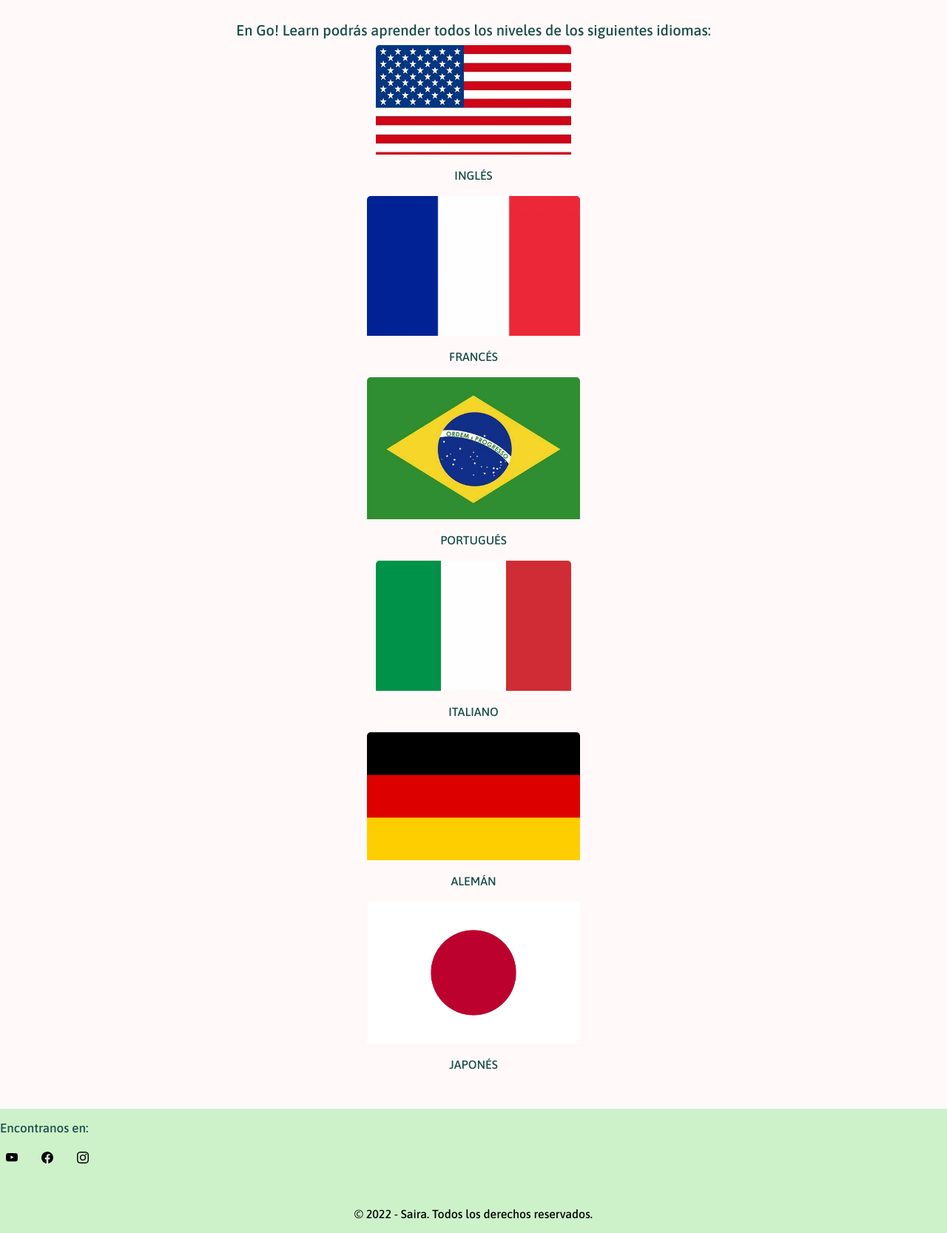
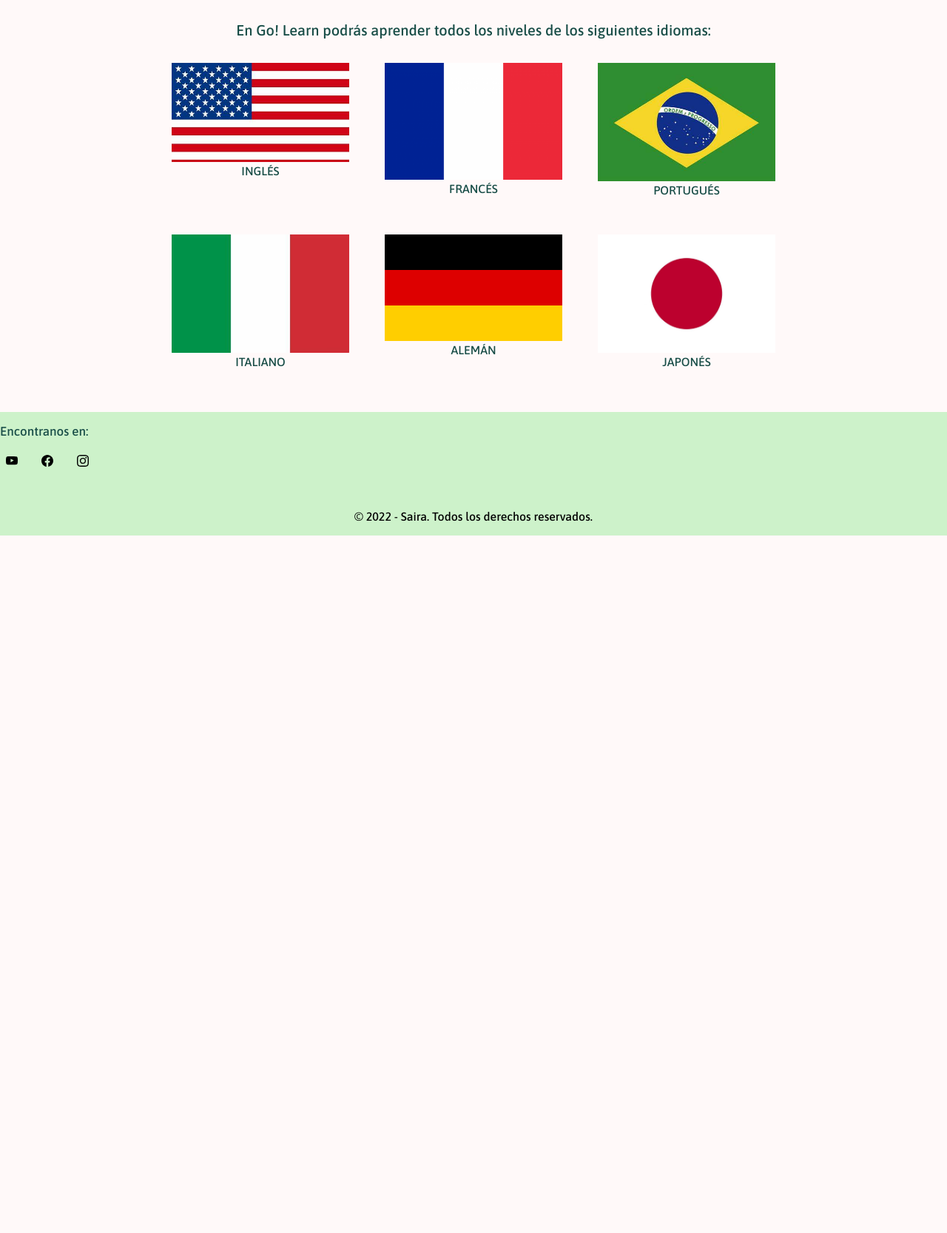
Before and after one commit to sairaareco/entrega-proyecto, a website: page idiomas/idiomas.html in a window 1280 px wide. Shown: the part 406-2073 px from the top of the page at 74% size. After the commit the page ends 1146 px from the top, so only its background shows below. Drawn offline with nearby package versions, Linux system fonts and the light colour scheme.

Commit message:
avances en el proyecto

```diff
--- a/idiomas/idiomas.html
+++ b/idiomas/idiomas.html
@@ -44,69 +44,58 @@
     </header>
 
     <main>
-        <h2 class="subtitulo"> En Go! Learn podrás aprender todos los niveles de los siguientes idiomas:</h2>
+      <h2 class="subtitulo"> En Go! Learn podrás aprender todos los niveles de los siguientes idiomas:</h2>
+      <section class="container">
+        <div class="row d-flex justify-content-center m-0.5">
 
-        <section class="container ">
-       <div class="row  ">
-        <div class="card  bg-transparent border-0 col-s-12 col-md-4 col-lg-4 " style="width: 18rem;">
-          <img src="../img/OIPP.jpg" class="card-img-top " alt="bandera de los estados unidos">
-          <div class="card-body ">
-            <p class="card-text "> INGLÉS </p>
+          <div class="cards col-s-12 col-md-4 col-lg-4 bg-transparent border-0 p-4" style="width: 18rem;">
+          <img src="../img/OIPP.jpg" class="card-img-top" alt="bandera de los estados unidos">
+          <div class="card-body">
+            <p class="card-text"> INGLÉS </p>
           </div>
-        </div>
-      </div>
+          </div>
 
 
-        <div class="card  bg-transparent border-0 col-s-12 col-md-4 col-lg-4 " style="width: 18rem;">
-          <img src="../img/R.png" class="card-img-top " alt="bandera de francia">
-          <div class="card-body ">
+        <div class="cards col-s-12 col-md-4 col-lg-4 bg-transparent border-0 p-4" style="width: 18rem;">
+          <img src="../img/R.png" class="card-img-top" alt="bandera de francia">
+          <div class="card-body">
             <p class="card-text"> FRANCÉS </p>
           </div>
         </div>
 
+        <div class="cards col-s-12 col-md-4 col-lg-4 bg-transparent border-0 p-4" style="width: 18rem;">
+          <img src="../img/OIP (1).jpg" class="card-img-top" alt="bandera de brasil">
+          <div class="card-body">
+            <p class="card-text"> PORTUGUÉS </p>
+          </div>
+        </div>
+        </div>
 
-
-        <div class="card   bg-transparent border-0 col-s-12 col-md-4 col-lg-4 " style="width: 18rem;">
-          <img src="../img/OIP (1).jpg" class="card-img-top " alt="bandera de brasil">
-          <div class="card-body  ">
-            <p class="card-text"> PORTUGUÉS </p>
+        <div class="row d-flex justify-content-center m-0.5" >
+        <div class="cards col-s-12 col-md-4 col-lg-4 bg-transparent border-0 p-4" style="width: 18rem;">
+          <img src="../img/OIP (2).jpg" class="card-img-top" alt="bandera de italia">
+          <div class="card-body">
+            <p class="card-text"> ITALIANO </p>
           </div>
         </div>
 
 
+        <div class="cards col-s-12 col-md-4 col-lg-4 bg-transparent border-0 p-4" style="width: 18rem;">
+          <img src="../img/de.png" class="card-img-top" alt="bandera de alemania">
+          <div class="card-body">
+            <p class="card-text"> ALEMÁN </p>
+          </div>
+        </div>
 
-
-       <div class="row " >
-        <div class="card  bg-transparent border-0 col-s-12 col-md-4 col-lg-4 " style="width: 18rem;">
-          <img src="../img/OIP (2).jpg" class="card-img-top" alt="bandera de italia">
-          <div class="card-body  ">
-            <p class="card-text"> ITALIANO </p>
+      <div class="cards col-s-12 col-md-4 col-lg-4 bg-transparent border-0 p-4" style="width: 18rem;">
+          <img src="../img/RR.jpg" class="card-img-top" alt="bandera de japon">
+          <div class="card-body">
+            <p class="card-text"> JAPONÉS </p>
           </div>
         </div>
         </div>
 
-
-
-        <div class="card  bg-transparent border-0 col-s-12 col-md-4 col-lg-4" style="width: 18rem;">
-          <img src="../img/de.png" class="card-img-top " alt="bandera de alemania">
-          <div class="card-body  ">
-            <p class="card-text"> ALEMÁN </p>
-          </div>
-        </div>
-
-
-
-        <div class="card  bg-transparent border-0 col-s-12 col-md-4 col-lg-4 " style="width: 18rem;">
-          <img src="../img/RR.jpg" class="card-img-top " alt="bandera de japon">
-          <div class="card-body  ">
-
-
-            <p class="card-text"> JAPONÉS </p>
-          </div>
-        </div>
-
       </section>
-
     </main>
 
     <footer>
--- a/sass/_mq.scss
+++ b/sass/_mq.scss
@@ -19,7 +19,7 @@
 
         }
     }
-    main .ejemplos{
+    main div .ejemplos{
         display: grid;
         grid-template-columns: 2fr 2fr 2fr;
     }
@@ -29,4 +29,6 @@
         gap: 1rem;
         width: 30%;
     }
+    /*html idiomas */
+
 }
--- a/sass/estilos.scss
+++ b/sass/estilos.scss
@@ -72,7 +72,13 @@ body{
              display: flex;
              flex-direction: column;
              align-items: center;
+            .card{
+                box-shadow: 3px 3px 4px #CDF2CA;
             }
+            .btn{
+                background-color: #CDF2CA;
+            }
+    }
 
      /* estilos del html nosotros */
      .sobre-nosotros{
```
Also changed, not shown: cursos/cursos.html (+8 -10 lines), index.html (+1 -1 lines), css/main.css, sass/_mixin.scss (deleted).
